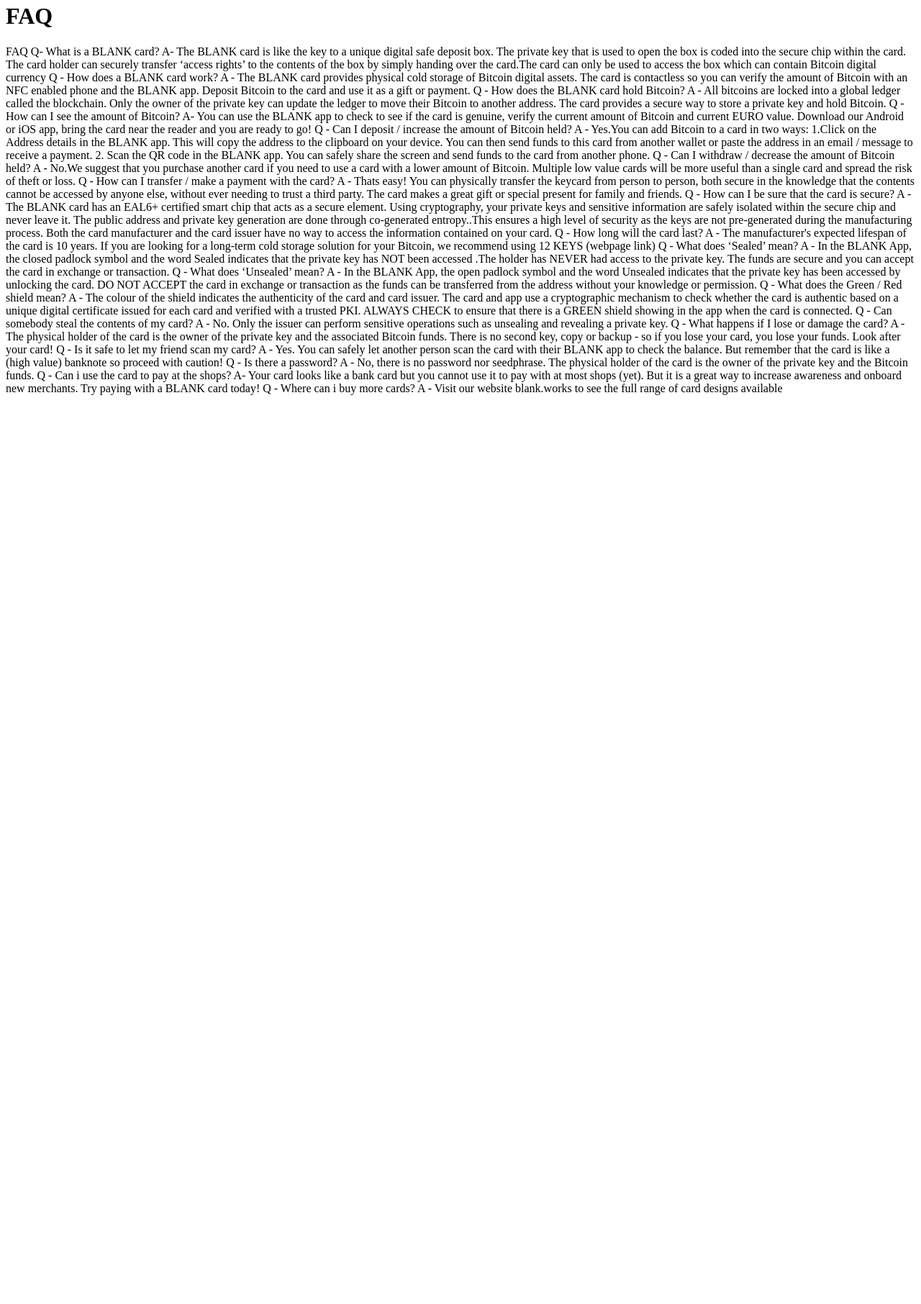
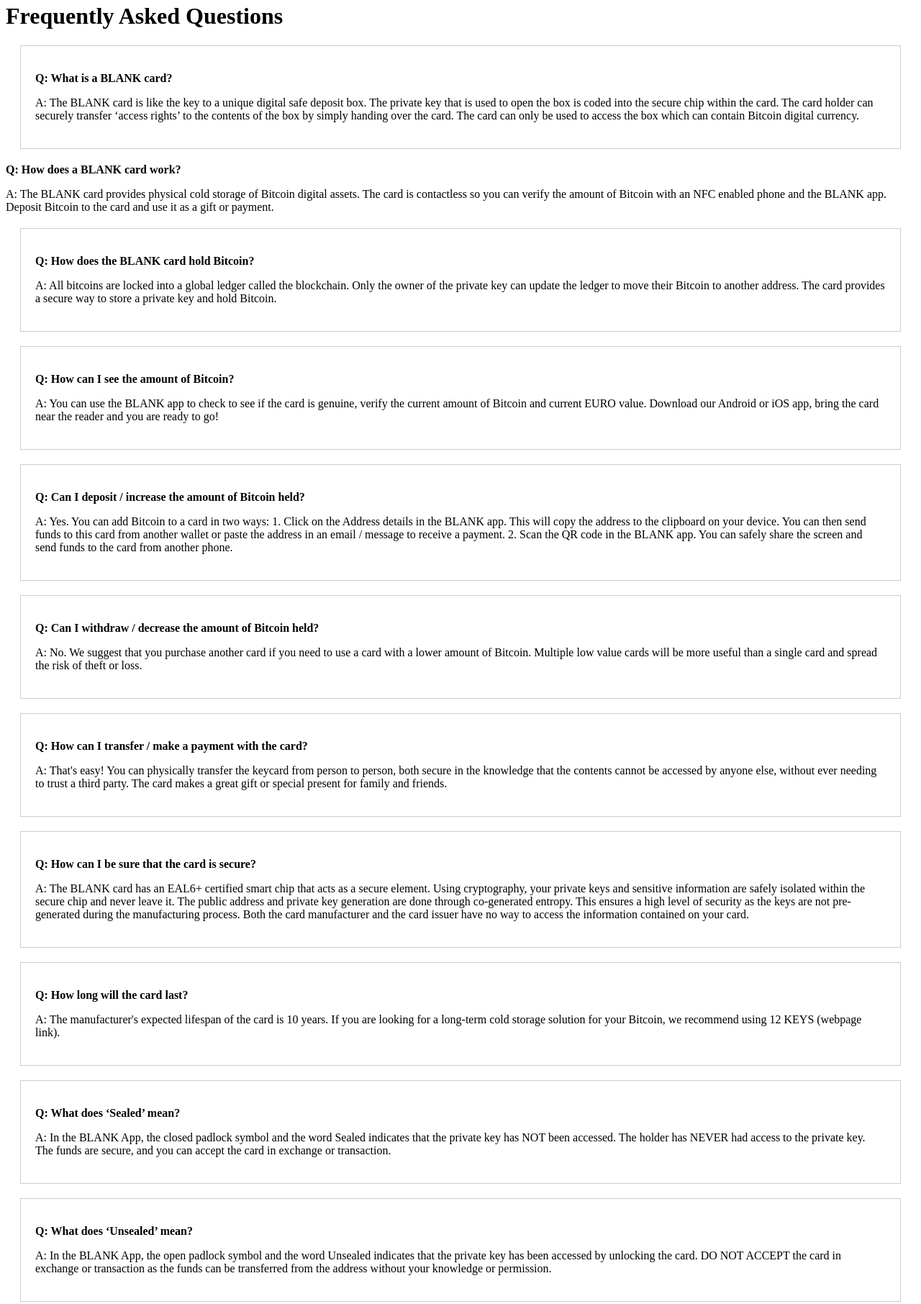
Before and after one commit to blankworker1/blankworks, a plain HTML site: page index.html in a window 1280 px wide. Shown: the part 17-1829 px from the top of the page at 72% size. Before the commit the page ends 800 px from the top, so only its background shows below. Drawn offline with Linux system fonts and the light colour scheme.

Commit message:
Update index.html

```diff
--- a/index.html
+++ b/index.html
@@ -1,121 +1,130 @@
 <!DOCTYPE html>
 <html>
 <head>
-    <title>index.html</title>
+    <title>FAQ - BLANK Card</title>
+    <style>
+        /* Add some basic CSS styles for better presentation */
+        .faq {
+            margin: 20px;
+            padding: 20px;
+            border: 1px solid #ccc;
+        }
+        .question {
+            font-weight: bold;
+        }
+    </style>
 </head>
 <body>
-    <h1>FAQ</h1>
-    <p>
-FAQ
+    <h1>Frequently Asked Questions</h1>
 
-Q- What is a BLANK card?
+    <!-- FAQ Section 1 -->
+    <div class="faq">
+        <p class="question">Q: What is a BLANK card?</p>
+        <p>A: The BLANK card is like the key to a unique digital safe deposit box. The private key that is used to open the box is coded into the secure chip within the card. The card holder can securely transfer ‘access rights’ to the contents of the box by simply handing over the card. The card can only be used to access the box which can contain Bitcoin digital currency.</p>
+    </div>
 
-A- The BLANK card is like the key to a unique digital safe deposit box.
-The private key that is used to open the box is coded into the secure chip within the card. The card holder can securely transfer ‘access rights’ to the contents of the box by simply handing over the card.The card can only be used to access the box which can contain Bitcoin digital currency
+    <!-- FAQ Section 2 -->
+    <div class "faq">
+        <p class="question">Q: How does a BLANK card work?</p>
+        <p>A: The BLANK card provides physical cold storage of Bitcoin digital assets. The card is contactless so you can verify the amount of Bitcoin with an NFC enabled phone and the BLANK app. Deposit Bitcoin to the card and use it as a gift or payment.</p>
+    </div>
 
+    <!-- FAQ Section 3 -->
+    <div class="faq">
+        <p class="question">Q: How does the BLANK card hold Bitcoin?</p>
+        <p>A: All bitcoins are locked into a global ledger called the blockchain. Only the owner of the private key can update the ledger to move their Bitcoin to another address. The card provides a secure way to store a private key and hold Bitcoin.</p>
+    </div>
 
-Q - How does a BLANK card work?
+    <!-- FAQ Section 4 -->
+    <div class="faq">
+        <p class="question">Q: How can I see the amount of Bitcoin?</p>
+        <p>A: You can use the BLANK app to check to see if the card is genuine, verify the current amount of Bitcoin and current EURO value. Download our Android or iOS app, bring the card near the reader and you are ready to go!</p>
+    </div>
 
-A - The BLANK card provides physical cold storage of Bitcoin digital assets. The card is contactless so you can verify the amount of Bitcoin with an NFC enabled phone and the BLANK app. Deposit Bitcoin to the card and use it as a gift or payment.
+    <!-- FAQ Section 5 -->
+    <div class="faq">
+        <p class="question">Q: Can I deposit / increase the amount of Bitcoin held?</p>
+        <p>A: Yes. You can add Bitcoin to a card in two ways:
+        1. Click on the Address details in the BLANK app. This will copy the address to the clipboard on your device. You can then send funds to this card from another wallet or paste the address in an email / message to receive a payment.
+        2. Scan the QR code in the BLANK app. You can safely share the screen and send funds to the card from another phone.</p>
+    </div>
 
+    <!-- FAQ Section 6 -->
+    <div class="faq">
+        <p class="question">Q: Can I withdraw / decrease the amount of Bitcoin held?</p>
+        <p>A: No. We suggest that you purchase another card if you need to use a card with a lower amount of Bitcoin. Multiple low value cards will be more useful than a single card and spread the risk of theft or loss.</p>
+    </div>
 
-Q - How does the BLANK card hold Bitcoin?
+    <!-- FAQ Section 7 -->
+    <div class="faq">
+        <p class="question">Q: How can I transfer / make a payment with the card?</p>
+        <p>A: That's easy! You can physically transfer the keycard from person to person, both secure in the knowledge that the contents cannot be accessed by anyone else, without ever needing to trust a third party. The card makes a great gift or special present for family and friends.</p>
+    </div>
 
-A - All bitcoins are locked into a global ledger called the blockchain. Only the owner of the private key can update the ledger to move their Bitcoin to another address. The card provides a secure way to store a private key and hold Bitcoin.
+    <!-- FAQ Section 8 -->
+    <div class="faq">
+        <p class="question">Q: How can I be sure that the card is secure?</p>
+        <p>A: The BLANK card has an EAL6+ certified smart chip that acts as a secure element. Using cryptography, your private keys and sensitive information are safely isolated within the secure chip and never leave it. The public address and private key generation are done through co-generated entropy. This ensures a high level of security as the keys are not pre-generated during the manufacturing process. Both the card manufacturer and the card issuer have no way to access the information contained on your card.</p>
+    </div>
 
+    <!-- FAQ Section 9 -->
+    <div class="faq">
+        <p class="question">Q: How long will the card last?</p>
+        <p>A: The manufacturer's expected lifespan of the card is 10 years. If you are looking for a long-term cold storage solution for your Bitcoin, we recommend using 12 KEYS (webpage link).</p>
+    </div>
 
-Q - How can I see the amount of Bitcoin?
+    <!-- FAQ Section 10 -->
+    <div class="faq">
+        <p class="question">Q: What does ‘Sealed’ mean?</p>
+        <p>A: In the BLANK App, the closed padlock symbol and the word Sealed indicates that the private key has NOT been accessed. The holder has NEVER had access to the private key. The funds are secure, and you can accept the card in exchange or transaction.</p>
+    </div>
 
-A-  You can use the BLANK app to check to see if the card is genuine, verify the current amount of Bitcoin and current EURO value. Download our Android or iOS app, bring the card near the reader and you are ready to go!
+    <!-- FAQ Section 11 -->
+    <div class="faq">
+        <p class="question">Q: What does ‘Unsealed’ mean?</p>
+        <p>A: In the BLANK App, the open padlock symbol and the word Unsealed indicates that the private key has been accessed by unlocking the card. DO NOT ACCEPT the card in exchange or transaction as the funds can be transferred from the address without your knowledge or permission.</p>
+    </div>
 
+    <!-- FAQ Section 12 -->
+    <div class="faq">
+        <p class="question">Q: What does the Green / Red shield mean?</p>
+        <p>A: The color of the shield indicates the authenticity of the card and card issuer. The card and app use a cryptographic mechanism to check whether the card is authentic based on a unique digital certificate issued for each card and verified with a trusted PKI. ALWAYS CHECK to ensure that there is a GREEN shield showing in the app when the card is connected.</p>
+    </div>
 
-Q - Can I deposit / increase the amount of Bitcoin held?
+    <!-- FAQ Section 13 -->
+    <div class="faq">
+        <p class="question">Q: Can somebody steal the contents of my card?</p>
+        <p>A: No. Only the issuer can perform sensitive operations such as unsealing and revealing a private key.</p>
+    </div>
 
-A - Yes.You can add Bitcoin to a card in two ways:
- 1.Click on the Address details in the BLANK app. This will copy the address to the clipboard on your device. You can then send funds to this card from another wallet or paste the address in an email / message to receive a payment.
-2. Scan the QR code in the BLANK app. You can safely share the screen and send funds to the card from another phone.
+    <!-- FAQ Section 14 -->
+    <div class="faq">
+        <p class="question">Q: What happens if I lose or damage the card?</p>
+        <p>A: The physical holder of the card is the owner of the private key and the associated Bitcoin funds. There is no second key, copy, or backup - so if you lose your card, you lose your funds. Look after your card!</p>
+    </div>
 
+    <!-- FAQ Section 15 -->
+    <div class="faq">
+        <p class="question">Q: Is it safe to let my friend scan my card?</p>
+        <p>A: Yes. You can safely let another person scan the card with their BLANK app to check the balance. But remember that the card is like a (high value) banknote, so proceed with caution!</p>
+    </div>
 
-Q - Can I withdraw / decrease the amount of Bitcoin held?
+    <!-- FAQ Section 16 -->
+    <div class="faq">
+        <p class="question">Q: Is there a password?</p>
+        <p>A: No, there is no password nor seedphrase. The physical holder of the card is the owner of the private key and the Bitcoin funds.</p>
+    </div>
 
-A - No.We suggest that you purchase another card if you need to use a card with a lower amount of Bitcoin. Multiple low value cards will be more useful than a single card and spread the risk of theft or loss.
+    <!-- FAQ Section 17 -->
+    <div class="faq">
+        <p class="question">Q: Can i use the card to pay at the shops?</p>
+        <p>A: Your card looks like a bank card but you cannot use it to pay with at most shops (yet). But it is a great way to increase awareness and onboard new merchants. Try paying with a BLANK card today!</p>
+    </div>
 
-
-
-
-
-
-Q - How can I transfer / make a payment with the card?
-
-A - Thats easy! You can physically transfer the keycard from person to person, both secure in the knowledge that the contents cannot be accessed by anyone else, without ever needing to trust a third party. The card makes a great gift or special present for family and friends.
-
-
-Q - How can I be sure that the card is secure?
-
-A - The BLANK card has an EAL6+ certified smart chip that acts as a secure element.
-Using cryptography, your private keys and sensitive information are safely isolated within the secure chip and never leave it.
-The public address and private key generation are done through co-generated entropy..This ensures a high level of security as the keys are not pre-generated during the manufacturing process. Both the card manufacturer and the card issuer have no way to access the information contained on your card.
-
-
-Q - How long will the card last?
-
-A - The manufacturer's expected lifespan of the card is 10 years. If you are looking for a long-term cold storage solution for your Bitcoin, we recommend using 12 KEYS (webpage link)
-
-
-Q - What does ‘Sealed’ mean?
-
-A - In the BLANK App, the closed padlock symbol and the word Sealed indicates that the private key has NOT been accessed .The holder has NEVER had access to the private key. The funds are secure and you can accept the card in exchange or transaction.
-
-
-Q - What does ‘Unsealed’ mean?
-
-A - In the BLANK App, the open padlock symbol and the word Unsealed indicates that the private key has been accessed by unlocking the card.
-
-DO NOT ACCEPT the card in exchange or transaction as the funds can be transferred from the address without your knowledge or permission.
-
-
-Q - What does the Green / Red shield mean?
-
-A - The colour of the shield indicates the authenticity of the card and card issuer. The card and app use a cryptographic mechanism to check whether the card is authentic based on a unique digital certificate issued for each card and verified with a trusted PKI.
-
-ALWAYS CHECK to ensure that there is a GREEN shield showing in the app when the card is connected.
-
-
-Q - Can somebody steal the contents of my card?
-
-A - No. Only the issuer can perform sensitive operations such as unsealing and revealing a private key.
-
-
-
-
-
-Q - What happens if I lose or damage the card?
-
-A - The physical holder of the card is the owner of the private key and the associated Bitcoin funds. There is no second key, copy or backup -  so if you lose your card, you lose your funds.  Look after your card!
-
-
-Q - Is it safe to let my friend scan my card?
-
-A - Yes. You can safely let another person scan the card with their BLANK app to check the balance. But remember that the card is like a (high value) banknote so proceed with caution!
-
-
-Q - Is there a password?
-
-A - No, there is no password nor seedphrase. The physical holder of the card is the owner of the private key and the Bitcoin funds.
-
-
-Q - Can i use the card to pay at the shops?
-
-A- Your card looks like a bank card but you cannot use it to pay with at most shops (yet).
-But it is a great way to increase awareness and onboard new merchants. Try paying with a BLANK card today!
-
-
-Q - Where can i buy more cards?
-
-A - Visit our website blank.works to see the full range of card designs available
-
-
-
-</p>
+    <!-- FAQ Section 18 -->
+    <div class="faq">
+        <p class="question">Q: Where can i buy more cards?</p>
+        <p>A: Visit our website blank.works to see the full range of card designs available.</p>
+    </div>
 </body>
 </html>
```
